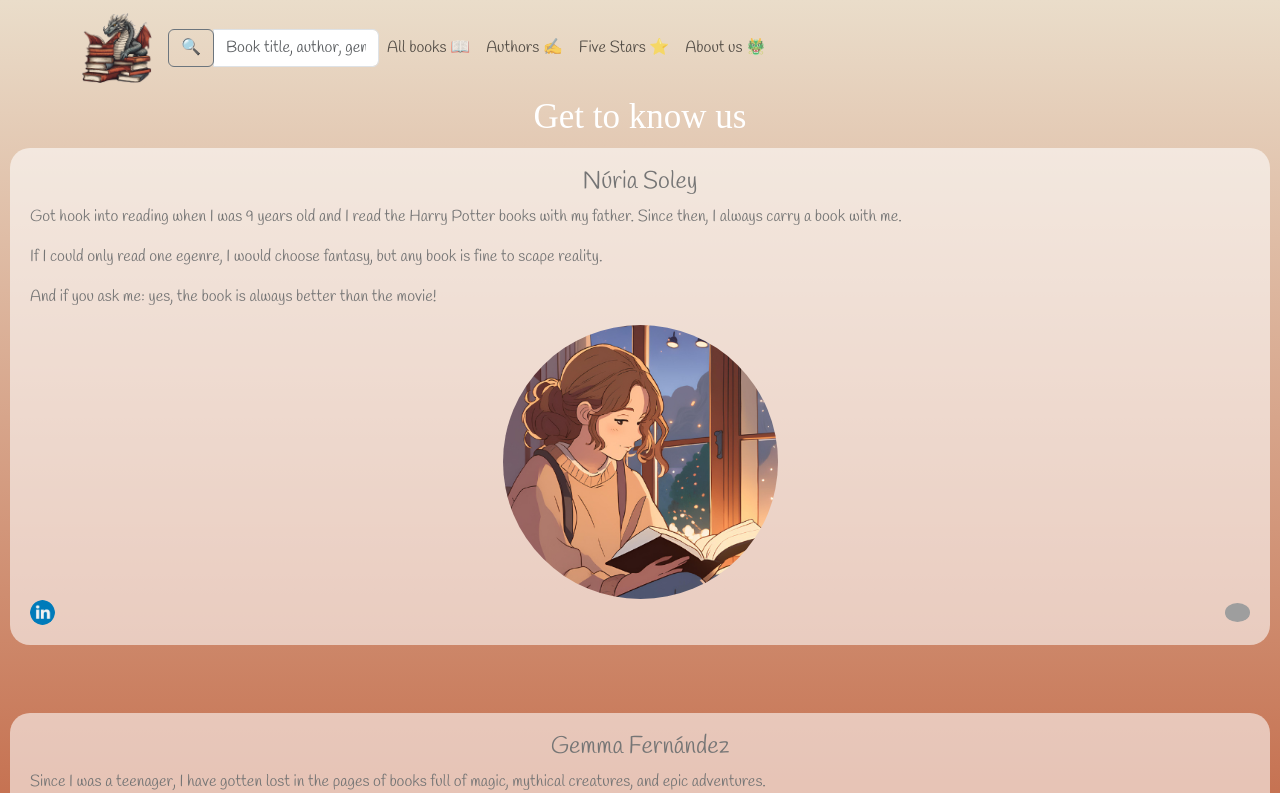
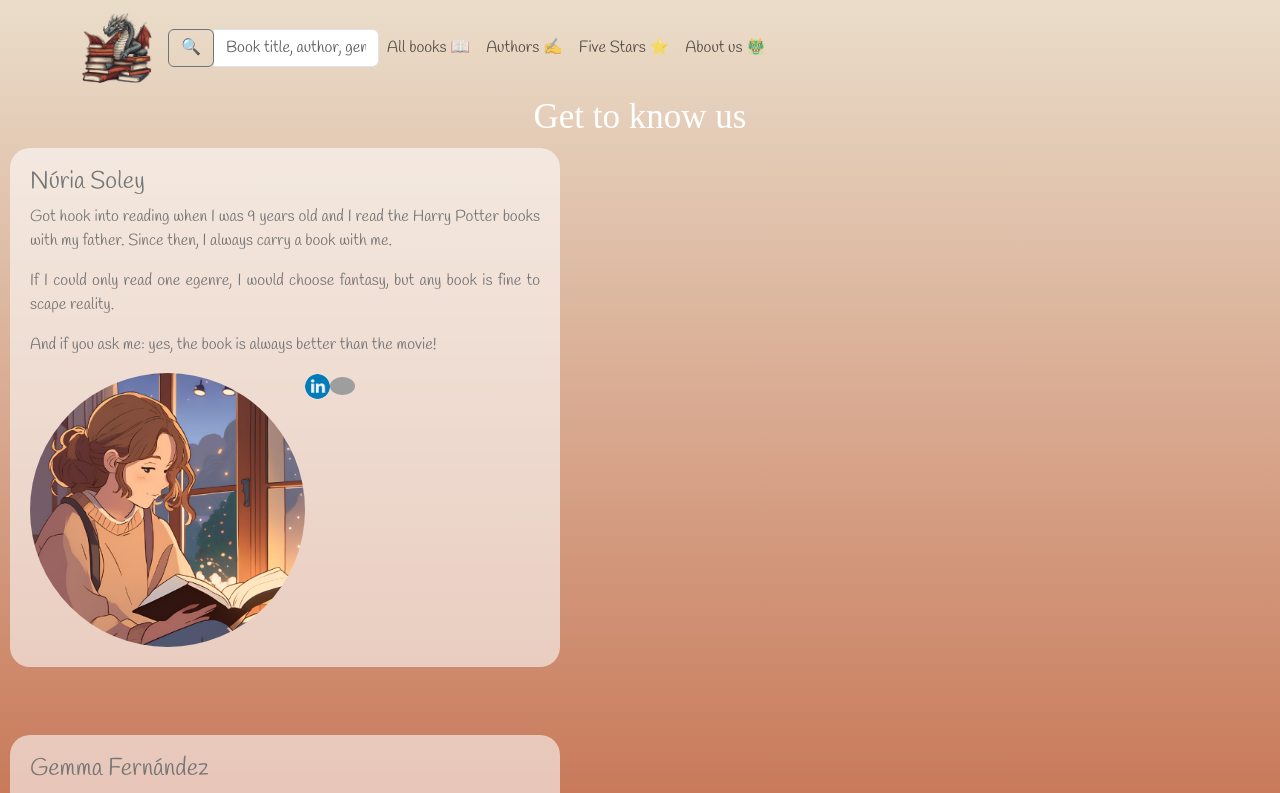
Before and after one commit to Gemma-Fernandez/client-bookdragons-booshelves, a React (Vite) app: page /aboutUs in a window 1280 px wide. Shown: the top 793 px of the page. Built offline with nearby package versions, Linux system fonts and the light colour scheme; grey boxes are pictures that could not be loaded; a web font is replaced by a local one.

Commit message:
end of CSS day

```diff
--- a/src/App.css
+++ b/src/App.css
@@ -244,12 +244,17 @@ border-radius:50%;
   font-family:"Fredericka the Great", system-ui
 }
 
+
+/*----- ABOUT US -------------*/
 .aboutUs{
+  width: 550px;
  background-color:rgba(255, 255, 255, 0.575);
  padding: 20px;
  margin: 10px;
  border-radius: 20px;
  text-align: center;
+ display: flex;
+ flex-wrap: wrap;
 }
 
 .aboutUs p{
@@ -266,6 +271,8 @@ border-radius:50%;
   display: flex;
   justify-content: space-between;
 }
+
+/*--------- AUTHOR DETAILS-----------*/
 .carticasAuthor{
  background-color:rgba(255, 255, 255, 0.575);
  padding: 20px;
--- a/src/pages/AboutUs.jsx
+++ b/src/pages/AboutUs.jsx
@@ -14,7 +14,7 @@ function AboutUs() {
             <p>Got hook into reading when I was 9 years old and I read the Harry Potter books with my father. Since then, I always carry a book with me.</p>
             <p>If I could only read one egenre, I would choose fantasy, but any book is fine to scape reality.</p>
             <p>And if you ask me: yes, the book is always better than the movie!</p>
-              <img src={Nuria} alt="logo-nuria" />
+              <img  src={Nuria} alt="logo-nuria" />
               <br/>
               <div className='links'>
               <a href="https://www.linkedin.com/in/n%C3%BAria-soley-arnau-905a67147/"><img src={linkedin} alt="logo-github" style={{width:"25px"}}/></a>
@@ -34,10 +34,10 @@ function AboutUs() {
             <br/>
             <div className='links'>
             <a href="https://www.linkedin.com/in/gemma-fernandez-319bbb255/">
-            <img src={linkedin} alt="logo-github" style={{width:"25px"}}/>
+              <img src={linkedin} alt="logo-github" style={{width:"25px"}}/>
             </a>
             <a href="https://github.com/Gemma-Fernandez">
-            <img src={github} alt="logo-github" style={{width:"25px"}} />
+              <img src={github} alt="logo-github" style={{width:"25px"}} />
             </a>
             </div>
         </div>
--- a/src/pages/AddBook.jsx
+++ b/src/pages/AddBook.jsx
@@ -180,7 +180,7 @@ function AddBook() {
             </Form.Select>
           </FloatingLabel>
 
-          <button type="submit">Add Book 📚</button>
+          <button className='btn-authorD' type="submit">Add Book 📚</button>
         </form>
       </div>
     );
```
